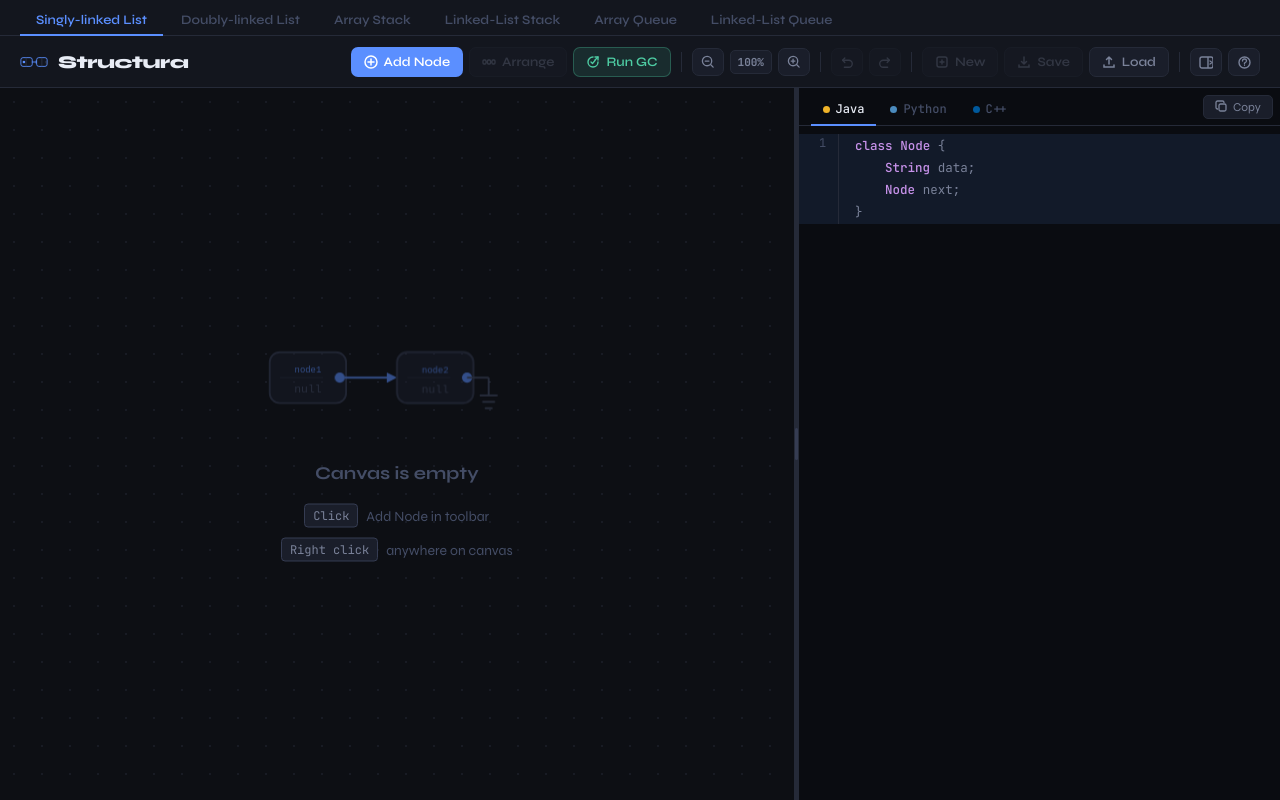
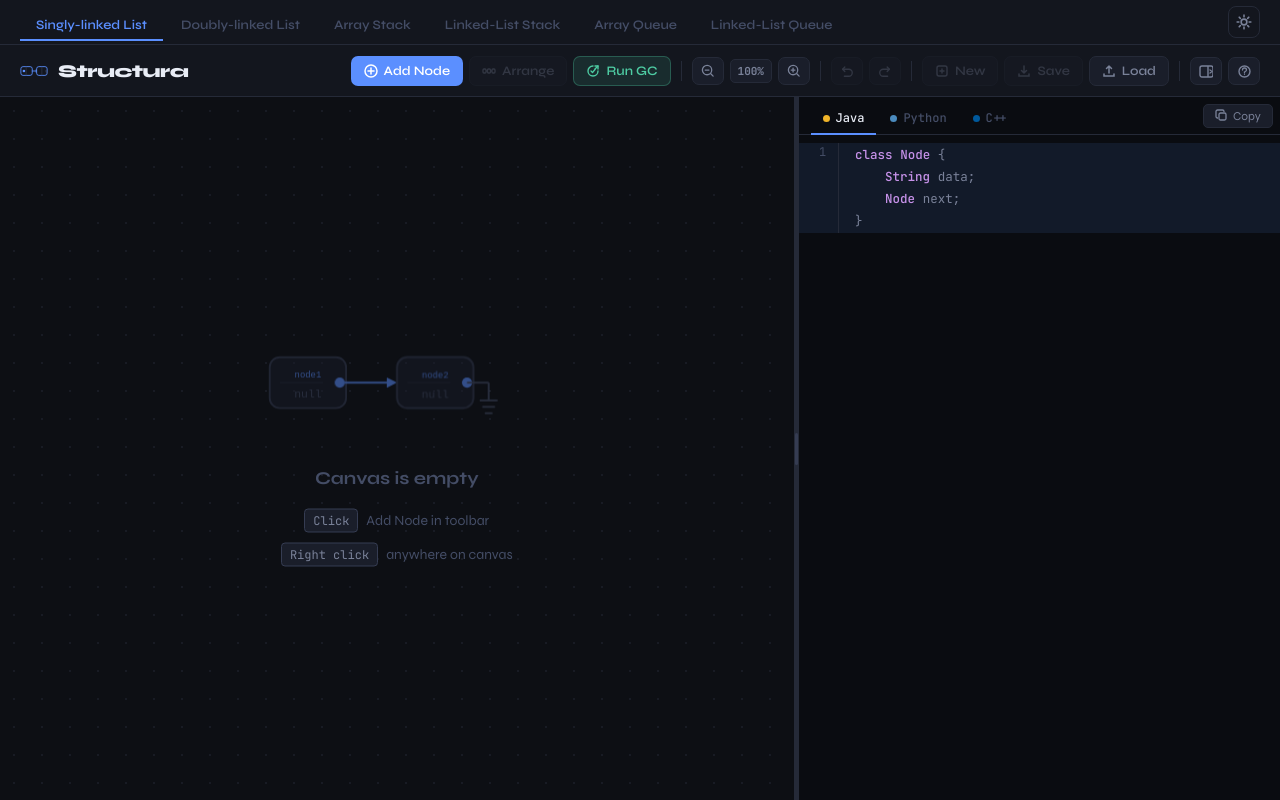
Before and after one commit to rendicahya/structura, a Svelte app: page /#/linked-list in a window 1280 px wide. Built offline with nearby package versions, Linux system fonts and the light colour scheme.

Commit message:
feat: add light/dark mode toggle

```diff
--- a/src/App.svelte
+++ b/src/App.svelte
@@ -16,6 +16,7 @@
     import CodePanel from "./lib/components/code/CodePanel.svelte";
     import ToastContainer from "./lib/components/ui/ToastContainer.svelte";
     import ShortcutGuide from "./lib/components/ui/ShortcutGuide.svelte";
+    import Icon from "./lib/components/ui/Icon.svelte";
 
     import { initHistory } from "./lib/stores/shared/history.js";
     import { codeLog } from "./lib/stores/sll/sllLog.js";
@@ -66,11 +67,22 @@
     let zoom = $state(1);
     let canvasFitToView = $state(null);
 
+    let theme = $state(localStorage.getItem("structura-theme") ?? "dark");
+
     const ZOOM_STEP = 0.1;
 
     $effect(() => {
         localStorage.setItem("structura-split", splitPos.toString());
         localStorage.setItem("structura-code-hidden", codeHidden.toString());
+    });
+
+    $effect(() => {
+        if (theme === "light") {
+            document.documentElement.classList.add("light-theme");
+        } else {
+            document.documentElement.classList.remove("light-theme");
+        }
+        localStorage.setItem("structura-theme", theme);
     });
 
     $effect(() => {
@@ -191,6 +203,16 @@
             onclick={() => navigate("#/linked-queue")}
         >
             Linked-List Queue
+        </button>
+
+        <div class="nav-spacer"></div>
+
+        <button
+            class="theme-toggle"
+            onclick={() => (theme = theme === "dark" ? "light" : "dark")}
+            title="Toggle light/dark mode"
+        >
+            <Icon name={theme === "dark" ? "sun" : "moon"} size={16} />
         </button>
     </nav>
 
@@ -346,6 +368,30 @@
         border-bottom-color: var(--accent);
     }
 
+    .nav-spacer {
+        flex: 1;
+    }
+
+    .theme-toggle {
+        display: flex;
+        align-items: center;
+        justify-content: center;
+        width: 32px;
+        height: 32px;
+        margin-bottom: 6px;
+        background: none;
+        border: 1px solid var(--border);
+        border-radius: 8px;
+        color: var(--text-dim);
+        cursor: pointer;
+        transition: all 0.15s;
+    }
+    .theme-toggle:hover {
+        background: var(--surface2);
+        color: var(--accent);
+        border-color: var(--accent);
+    }
+
     .workspace {
         display: flex;
         flex: 1;
--- a/src/app.css
+++ b/src/app.css
@@ -29,6 +29,27 @@
   --font-mono: 'JetBrains Mono', monospace;
 }
 
+.light-theme {
+  --bg: #f8fafc;
+  --surface: #ffffff;
+  --surface2: #f1f5f9;
+  --border: #e2e8f0;
+  --border-bright: #cbd5e1;
+  --accent: #2563eb;
+  --accent-dim: #1d4ed8;
+  --accent-glow: rgba(37, 99, 235, 0.1);
+  --node-bg: #ffffff;
+  --node-border: #94a3b8;
+  --node-selected: #2563eb;
+  --text: #0f172a;
+  --text-dim: #475569;
+  --text-muted: #94a3b8;
+  --danger: #ef4444;
+  --success: #10b981;
+  --warning: #f59e0b;
+  --code-bg: #fdfdfd;
+}
+
 html, body {
   width: 100%;
   height: 100%;
--- a/src/lib/components/ui/Icon.svelte
+++ b/src/lib/components/ui/Icon.svelte
@@ -102,6 +102,13 @@
         `,
         unlink: `
             <path d="M2 6.5h2.5M8.5 6.5H11M4.5 6.5C4.5 5.1 5.6 4 7 4s2.5 1.1 2.5 2.5S8.4 9 7 9" stroke="currentColor" stroke-width="1.3" stroke-linecap="round" />
+        `,
+        sun: `
+            <circle cx="7" cy="7" r="2.5" stroke="currentColor" stroke-width="1.4" />
+            <path d="M7 1v1.5M7 11.5V13M1 7h1.5M11.5 7H13M2.8 2.8l1 1M10.2 10.2l1 1M2.8 11.2l1-1M10.2 3.8l1-1" stroke="currentColor" stroke-width="1.4" stroke-linecap="round" />
+        `,
+        moon: `
+            <path d="M11 9.5C10.2 9.8 9.4 10 8.5 10 5.5 10 3 7.5 3 4.5c0-.9.2-1.7.5-2.5C2 3 1 5 1 7.5 1 10.5 3.5 13 6.5 13c2.5 0 4.5-1 5.5-2.5z" stroke="currentColor" stroke-width="1.4" stroke-linecap="round" stroke-linejoin="round" />
         `
     };
 
```
